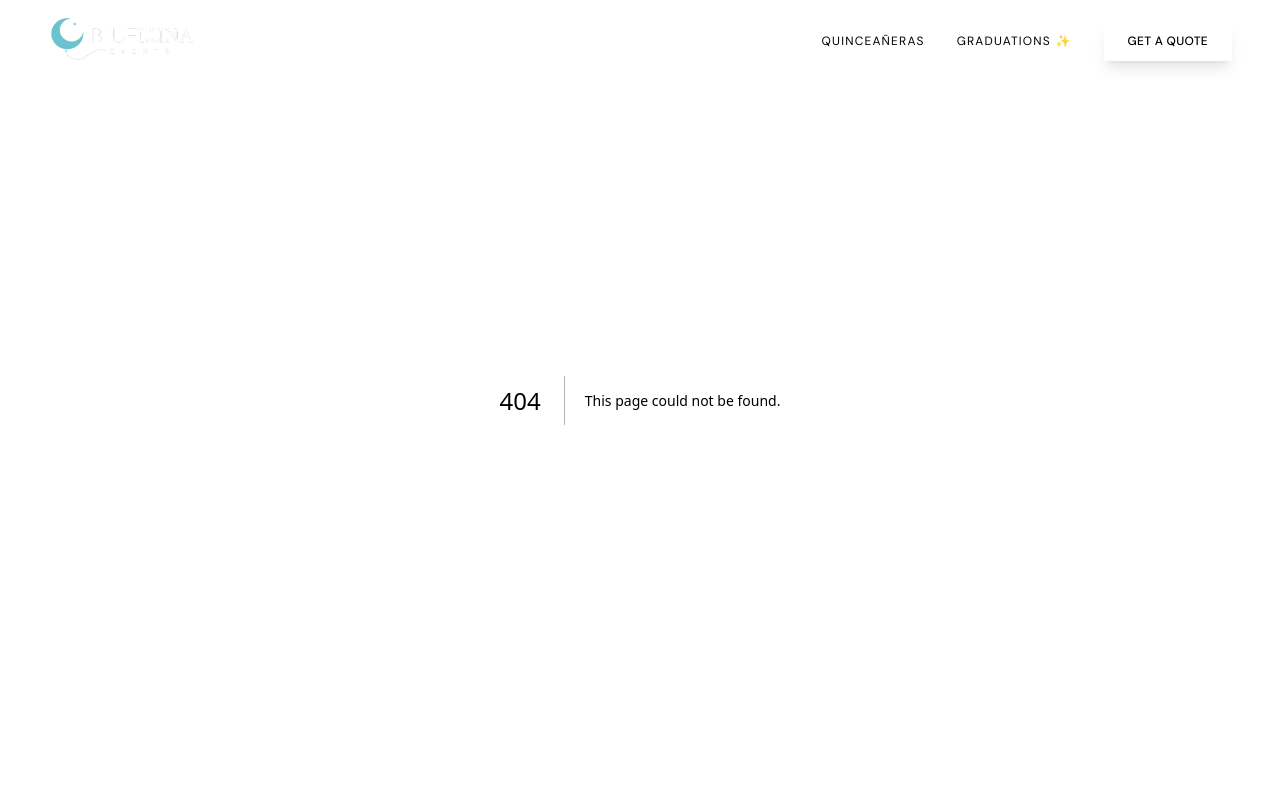
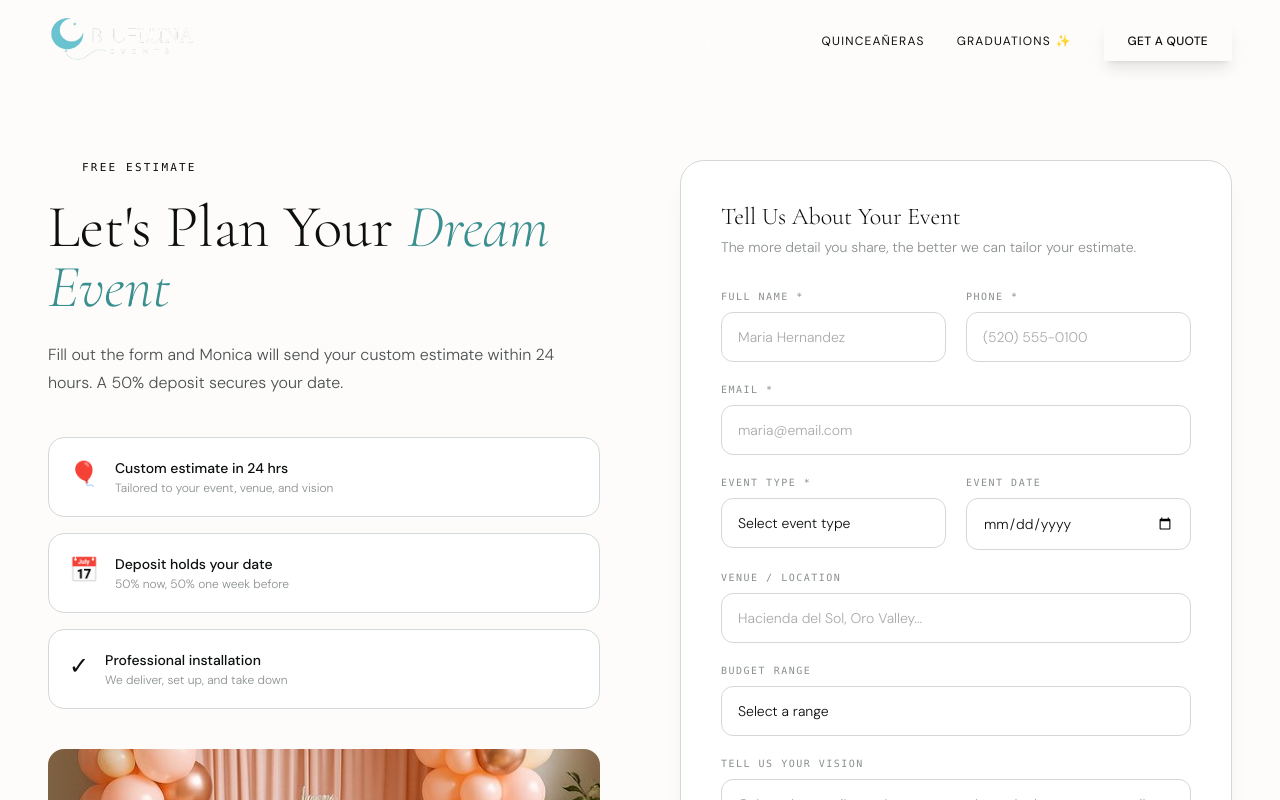
Before and after one commit to supershawnlopez/blue-luna-events, a Next.js app: page /get-a-quote in a window 1280 px wide. Before the commit this address had no page. Shown: the top 800 px of the page. Built offline with nearby package versions, Linux system fonts and the light colour scheme; a web font is replaced by a local one.

Commit message:
Add files via upload

```diff
--- /dev/null
+++ b/src/app/get-a-quote/page.tsx
@@ -0,0 +1,54 @@
+import type { Metadata } from 'next'
+import QuoteForm from '@/components/ui/QuoteForm'
+import Image from 'next/image'
+
+export const metadata: Metadata = {
+  title: 'Get a Quote | Blue Luna Events — Tucson Balloon Décor',
+  description: 'Request a custom estimate for balloon décor, backdrops, photo booth, and more. Blue Luna Events serves Tucson, Oro Valley, Sahuarita & beyond.',
+}
+
+export default function GetAQuote() {
+  return (
+    <div className="min-h-screen bg-[#FDFCFA] pt-24">
+      <div className="max-w-screen-xl mx-auto px-6 md:px-12 py-16">
+        <div className="grid grid-cols-1 lg:grid-cols-2 gap-20 items-start">
+          <div className="lg:sticky lg:top-28">
+            <div className="flex items-center gap-2.5 mb-5">
+              <div className="w-6 h-px bg-teal" />
+              <span className="font-mono text-[11px] text-teal tracking-[0.2em] uppercase">Free Estimate</span>
+            </div>
+            <h1 className="font-display text-5xl md:text-6xl font-light leading-[1.05] text-[#0D0F0F] mb-6">
+              Let&apos;s Plan Your <em className="italic text-[#3A8F8F]">Dream Event</em>
+            </h1>
+            <p className="text-base font-light leading-[1.75] text-[#4A5050] mb-10">
+              Fill out the form and Monica will send your custom estimate within 24 hours. A 50% deposit secures your date.
+            </p>
+            <div className="space-y-4 mb-10">
+              {[
+                { icon: '🎈', title: 'Custom estimate in 24 hrs', sub: 'Tailored to your event, venue, and vision' },
+                { icon: '📅', title: 'Deposit holds your date', sub: '50% now, 50% one week before' },
+                { icon: '✓', title: 'Professional installation', sub: 'We deliver, set up, and take down' },
+              ].map(item => (
+                <div key={item.title} className="flex gap-4 items-start bg-white border border-[#D4D8D8] rounded-2xl p-5">
+                  <span className="text-2xl">{item.icon}</span>
+                  <div>
+                    <p className="font-medium text-sm text-[#0D0F0F]">{item.title}</p>
+                    <p className="text-xs font-light text-[#8A8F8F] mt-0.5">{item.sub}</p>
+                  </div>
+                </div>
+              ))}
+            </div>
+            <div className="relative rounded-2xl overflow-hidden h-56">
+              <Image src="/images/gal-2.jpg" alt="Blue Luna Events setup" fill className="object-cover" />
+            </div>
+          </div>
+          <div className="bg-white border border-[#D4D8D8] rounded-[24px] p-8 md:p-10 shadow-xl shadow-black/5">
+            <h2 className="font-display text-2xl font-light text-[#0D0F0F] mb-1">Tell Us About Your Event</h2>
+            <p className="text-sm font-light text-[#8A8F8F] mb-8">The more detail you share, the better we can tailor your estimate.</p>
+            <QuoteForm />
+          </div>
+        </div>
+      </div>
+    </div>
+  )
+}
```
